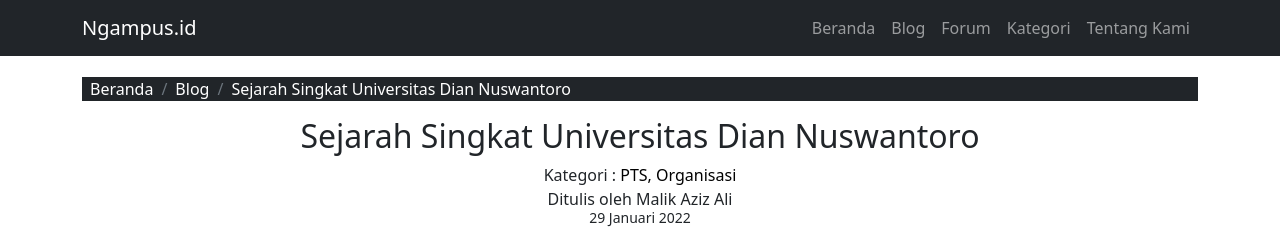
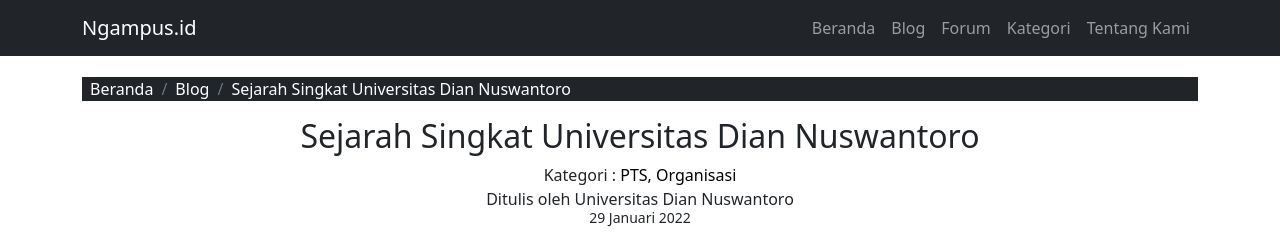
Before and after one commit to RoyalWeaboo/royalweaboo.github.io, a plain HTML site: page blog.html in a window 1280 px wide. Shown: the top 242 px of the page. Drawn offline with nearby package versions, Linux system fonts and the light colour scheme.

Commit message:
Fixing Some Things

```diff
--- a/blog.html
+++ b/blog.html
@@ -65,7 +65,7 @@
         <a href="kategori.html" class="text-black breadcrumbLink">Organisasi</a>
       </div>
       <div class="text-center">
-        <p>Ditulis oleh Malik Aziz Ali</p>
+        <p>Ditulis oleh Universitas Dian Nuswantoro</p>
         <p class="dateTitle">29 Januari 2022</p>
       </div>
       <div class="container align-item-center" style="width:650px; height: 433px;">
```
